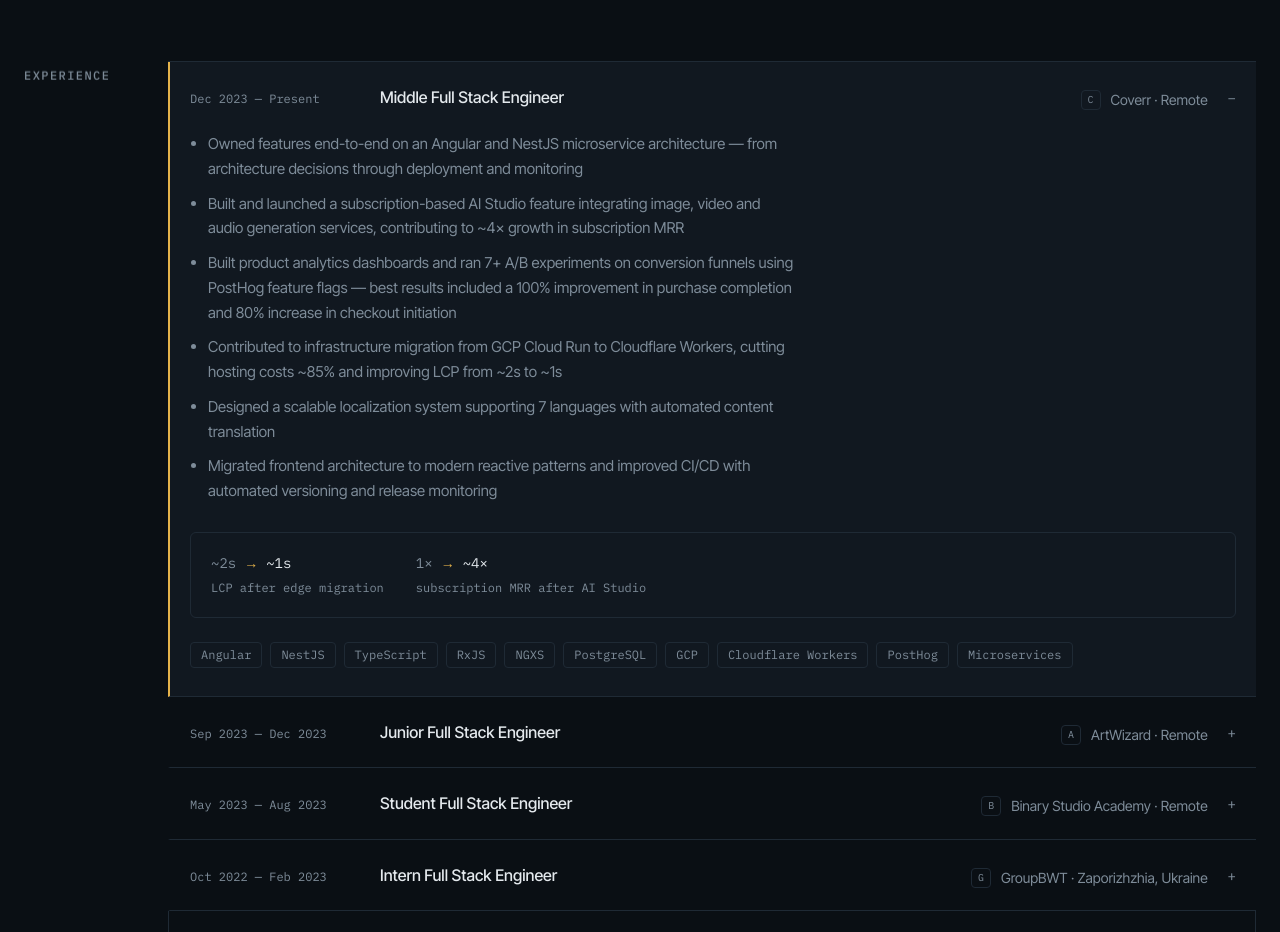
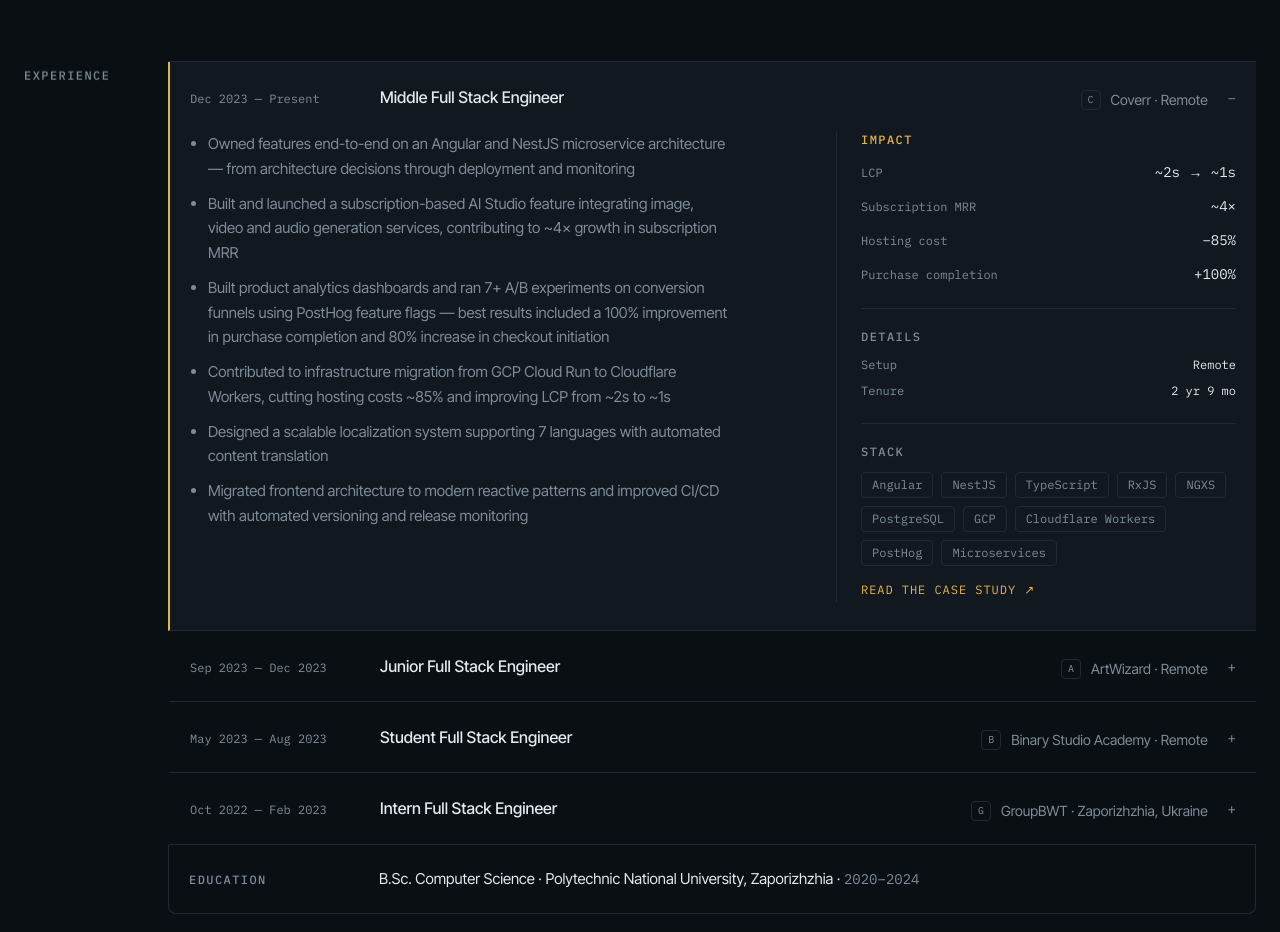
Before and after one commit to AnToxa566/resume-portfolio, a Next.js app: page / in a window 1280 px wide. Shown: the part 3060-3992 px from the top of the page. Built offline with nearby package versions, Linux system fonts and the light colour scheme.

Commit message:
feat: redesign experience accordion with impact metrics, meta details, and case study links

```diff
--- a/src/components/sections/experience-accordion.tsx
+++ b/src/components/sections/experience-accordion.tsx
@@ -1,8 +1,8 @@
 "use client";
 
 import { useState } from "react";
+import Link from "next/link";
 import type { Role } from "@/data";
-import { Metric } from "@/components/ui/metric";
 import { Tag } from "@/components/ui/tag";
 import { cn } from "@/lib/cn";
 
@@ -64,32 +64,76 @@ export function ExperienceAccordion({ roles }: { roles: Role[] }) {
                 id={panelId}
                 role="region"
                 aria-labelledby={buttonId}
-                className="px-5 pb-7"
+                className="flex flex-wrap justify-between items-start gap-x-12 gap-y-8 px-5 pb-7"
               >
-                <ul className="flex max-w-[70ch] list-disc flex-col gap-2.5 pl-[18px] text-[15px] text-muted">
+                <ul className="flex min-w-0 max-w-[62ch] flex-[1_1_380px] list-disc flex-col gap-2.5 pl-[18px] text-[15px] text-muted">
                   {role.bullets.map((bullet) => (
                     <li key={bullet}>{bullet}</li>
                   ))}
                 </ul>
 
+                <aside className="flex max-w-[400px] flex-[1_1_280px] flex-col gap-6 border-l border-line pl-6 [&>*:not(:first-child)]:border-t [&>*:not(:first-child)]:border-line [&>*:not(:first-child)]:pt-5">
                   {role.metrics && role.metrics.length > 0 && (
-                  <div className="mt-7 flex flex-wrap gap-8 rounded-md border border-line p-5">
+                    <div>
+                      <p className="mb-3.5 font-mono text-xs font-medium tracking-[0.12em] text-signal">
+                        IMPACT
+                      </p>
+                      <div className="flex flex-col gap-3.5">
                         {role.metrics.map((metric) => (
-                      <Metric
+                          <div
                             key={metric.label}
-                        from={metric.from}
-                        to={metric.to}
-                        caption={metric.label}
-                      />
+                            className="flex items-baseline justify-between gap-3"
+                          >
+                            <span className="font-mono text-xs text-muted">
+                              {metric.label}
+                            </span>
+                            <span className="font-mono text-sm text-ink">
+                              {metric.value}
+                            </span>
+                          </div>
                         ))}
+                      </div>
                     </div>
                   )}
 
-                <div className="mt-6 flex flex-wrap gap-2">
+                  {role.details && role.details.length > 0 && (
+                    <div>
+                      <p className="mb-3 font-mono text-xs font-medium tracking-[0.12em] text-muted">
+                        DETAILS
+                      </p>
+                      <div className="flex flex-col gap-2.5">
+                        {role.details.map((detail) => (
+                          <div
+                            key={detail.label}
+                            className="flex justify-between gap-3 font-mono text-xs text-muted"
+                          >
+                            <span>{detail.label}</span>
+                            <span className="text-ink">{detail.value}</span>
+                          </div>
+                        ))}
+                      </div>
+                    </div>
+                  )}
+
+                  <div>
+                    <p className="mb-3 font-mono text-xs font-medium tracking-[0.12em] text-muted">
+                      STACK
+                    </p>
+                    <div className="flex flex-wrap gap-2">
                       {role.tech.map((item) => (
                         <Tag key={item}>{item}</Tag>
                       ))}
                     </div>
+                    {role.caseStudySlug && (
+                      <Link
+                        href={`/work/${role.caseStudySlug}`}
+                        className="mt-4 inline-block font-mono text-xs tracking-[0.08em] text-signal"
+                      >
+                        READ THE CASE STUDY ↗
+                      </Link>
+                    )}
+                  </div>
+                </aside>
               </div>
             )}
           </div>
--- a/src/data/experience.json
+++ b/src/data/experience.json
@@ -16,8 +16,14 @@
         "Migrated frontend architecture to modern reactive patterns and improved CI/CD with automated versioning and release monitoring"
       ],
       "metrics": [
-        { "from": "~2s", "to": "~1s", "label": "LCP after edge migration" },
-        { "from": "1×", "to": "~4×", "label": "subscription MRR after AI Studio" }
+        { "label": "LCP", "value": "~2s → ~1s" },
+        { "label": "Subscription MRR", "value": "~4×" },
+        { "label": "Hosting cost", "value": "−85%" },
+        { "label": "Purchase completion", "value": "+100%" }
+      ],
+      "details": [
+        { "label": "Setup", "value": "Remote" },
+        { "label": "Tenure", "value": "2 yr 9 mo" }
       ],
       "tech": [
         "Angular",
@@ -30,7 +36,8 @@
         "Cloudflare Workers",
         "PostHog",
         "Microservices"
-      ]
+      ],
+      "caseStudySlug": "coverr"
     },
     {
       "id": "artwizard",
@@ -44,6 +51,11 @@
         "Collaborated with a designer to implement a reusable UI kit ensuring visual consistency across the application",
         "Extended backend APIs to support frontend functionality, contributing across the full stack"
       ],
+      "details": [
+        { "label": "Team", "value": "Sole developer" },
+        { "label": "Setup", "value": "Remote" },
+        { "label": "Tenure", "value": "4 mo" }
+      ],
       "tech": ["Next.js", "NestJS", "TypeScript", "PostgreSQL", "UI Kit"]
     },
     {
@@ -56,6 +68,11 @@
       "bullets": [
         "Completed an intensive full stack program covering frontend, backend, real-time systems and containerized environments",
         "Built applications with React, Express.js and Docker, including WebSocket real-time features and Jest-based automated testing"
+      ],
+      "details": [
+        { "label": "Format", "value": "Academy program" },
+        { "label": "Setup", "value": "Remote" },
+        { "label": "Tenure", "value": "4 mo" }
       ],
       "tech": ["React", "Express.js", "Docker", "WebSockets", "Jest"]
     },
@@ -71,6 +88,11 @@
         "Contributed features across frontend, backend and admin panel of a full-stack web application",
         "Gained hands-on experience with code reviews, task planning and iterative delivery"
       ],
+      "details": [
+        { "label": "Format", "value": "Internship" },
+        { "label": "Setup", "value": "On-site" },
+        { "label": "Tenure", "value": "5 mo" }
+      ],
       "tech": ["Vue.js", "Laravel", "Laravel Nova", "Agile", "Jira"]
     }
   ],
--- a/src/data/index.ts
+++ b/src/data/index.ts
@@ -48,6 +48,7 @@ export type {
   Project,
   ProjectLinks,
   Role,
+  RoleDetail,
   RoleMetric,
   ShortProject,
   StackGroup,
```
Also changed, not shown: src/data/types.ts (+13 -2 lines). Lines whose indentation alone changed are shown as unchanged.
